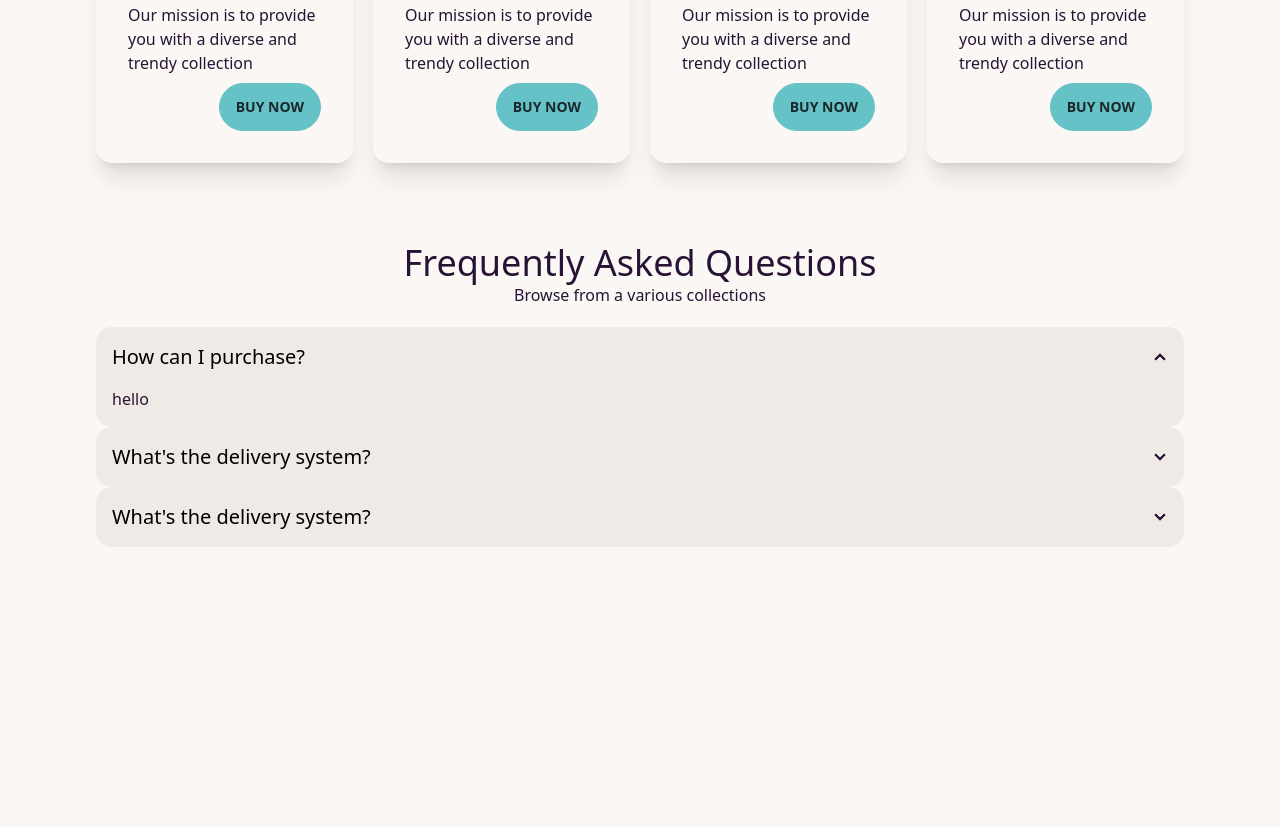
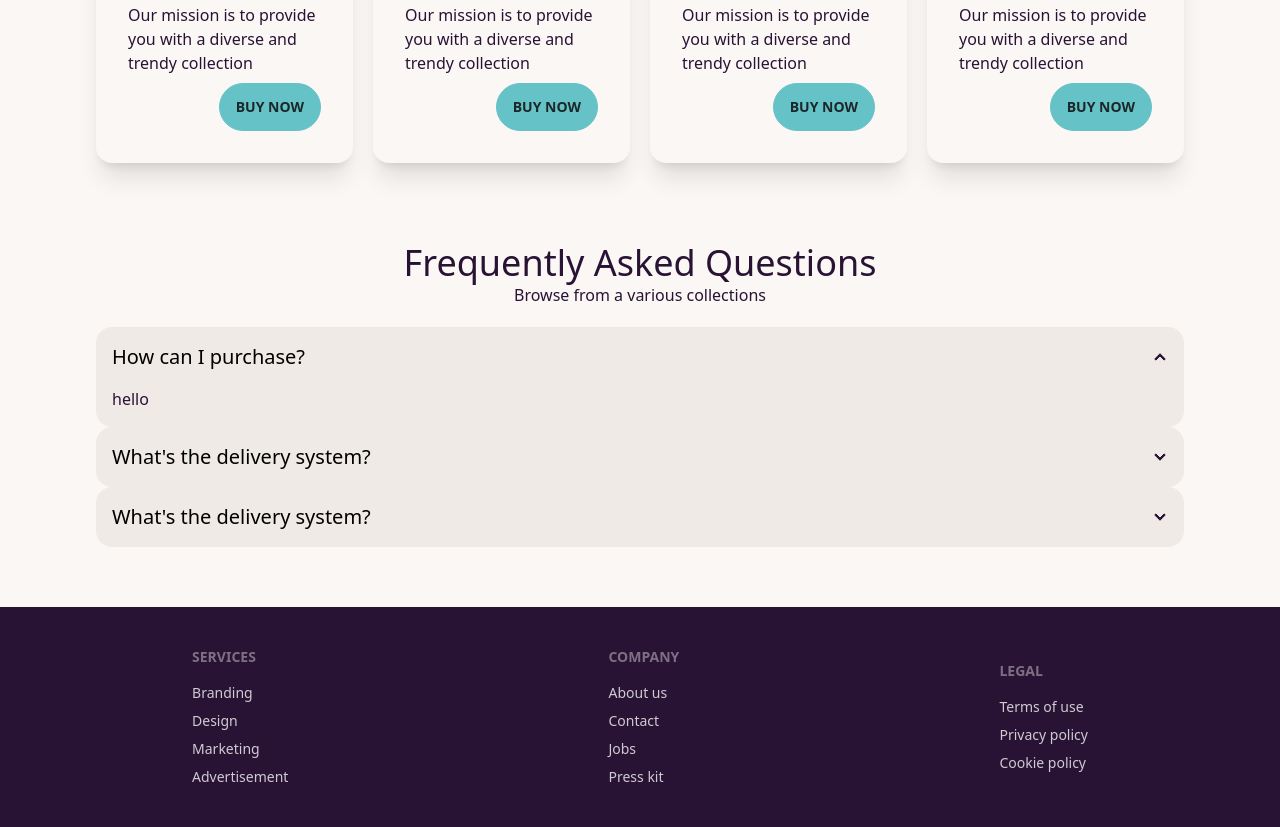
Before and after one commit to Ariful-Islam-Shanto/daisy-man, a plain HTML site: page index.html in a window 1280 px wide. Shown: the part 2392-3219 px from the top of the page. Before the commit the page ends 2999 px from the top, so only its background shows below. Drawn offline with nearby package versions, Linux system fonts and the light colour scheme.

Commit message:
Adding footer section

```diff
--- a/index.html
+++ b/index.html
@@ -258,6 +258,29 @@
       </div>
     </div>
   </section>
+  <!-- footer section -->
+    <footer class="footer items-center justify-around p-10 bg-neutral text-neutral-content">
+      <div class="">
+        <span class="footer-title">Services</span>
+        <a class="link link-hover">Branding</a>
+        <a class="link link-hover">Design</a>
+        <a class="link link-hover">Marketing</a>
+        <a class="link link-hover">Advertisement</a>
+      </div>
+      <div>
+        <span class="footer-title">Company</span>
+        <a class="link link-hover">About us</a>
+        <a class="link link-hover">Contact</a>
+        <a class="link link-hover">Jobs</a>
+        <a class="link link-hover">Press kit</a>
+      </div>
+      <div>
+        <span class="footer-title">Legal</span>
+        <a class="link link-hover">Terms of use</a>
+        <a class="link link-hover">Privacy policy</a>
+        <a class="link link-hover">Cookie policy</a>
+      </div>
+    </footer>
 </body>
 
 </html>
```
